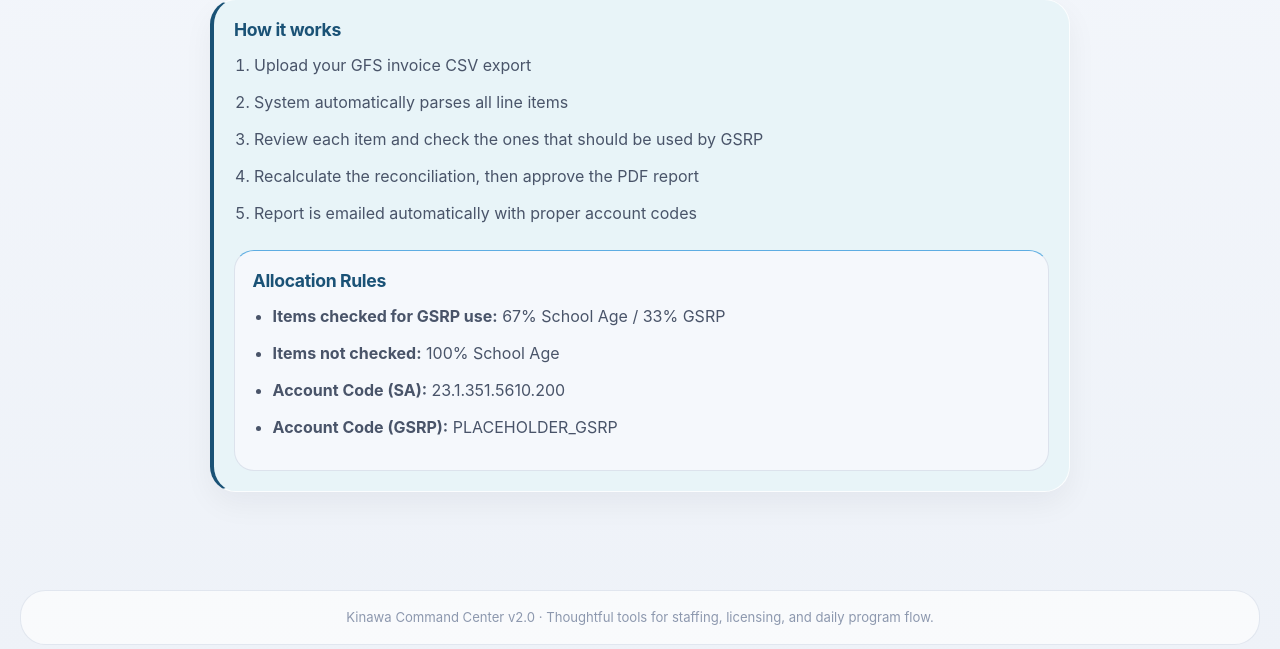
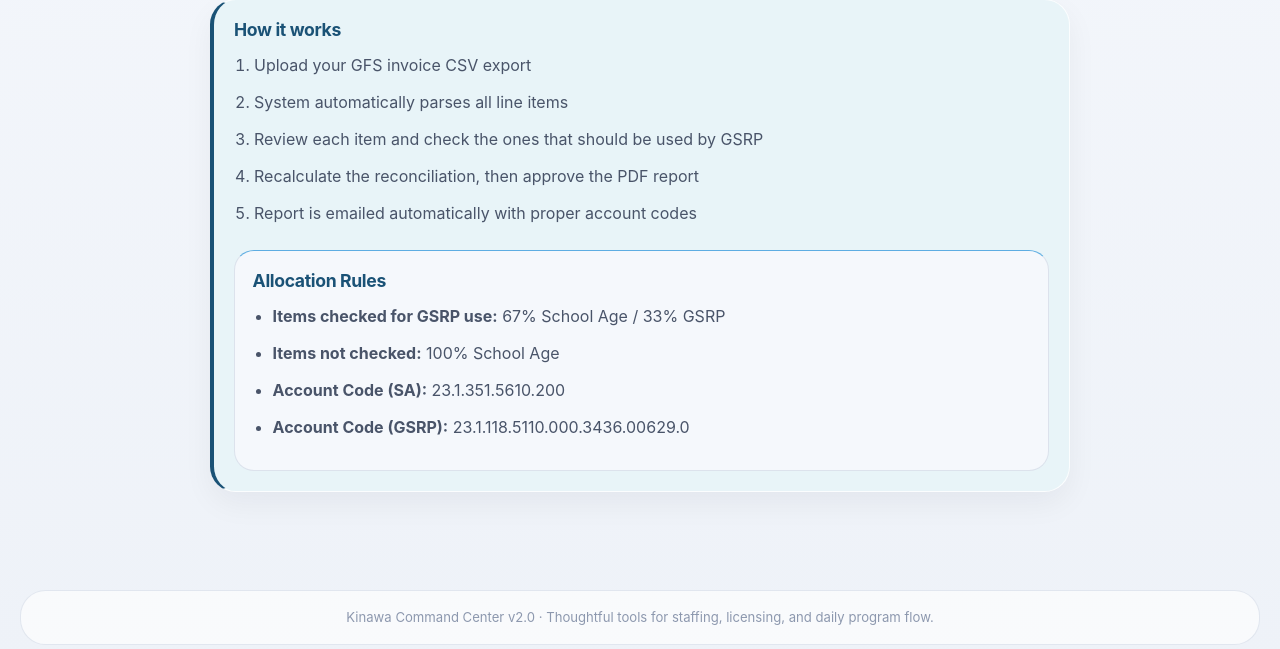
Before and after one commit to behindthegarage/kinawa-cc-v2, a Flask app: page /gfs/ in a window 1280 px wide. Shown: the part 735-1384 px from the top of the page. Run offline with Flask 3, Linux system fonts and the light colour scheme; the visitor is signed in with stand-in values (Sample User, id 1); data that the repository does not hold is empty.

Commit message:
Set real GSRP grant account code for GFS reconciliations

```diff
--- a/app/routes/gfs.py
+++ b/app/routes/gfs.py
@@ -17,7 +17,7 @@ bp = Blueprint('gfs', __name__, url_prefix='/gfs')
 
 # Account codes
 ACCOUNT_FOOD_SA = "23.1.351.5610.200"  # School Age - Food
-ACCOUNT_GRANT_GSRP = "PLACEHOLDER_GSRP"  # GSRP - Grant (placeholder)
+ACCOUNT_GRANT_GSRP = "23.1.118.5110.000.3436.00629.0"  # GSRP - Grant
 # Allocation percentages
 SA_PERCENT = 0.67
 GSRP_PERCENT = 0.33
--- a/app/templates/gfs/index.html
+++ b/app/templates/gfs/index.html
@@ -45,7 +45,7 @@
                 <li><strong>Items checked for GSRP use:</strong> 67% School Age / 33% GSRP</li>
                 <li><strong>Items not checked:</strong> 100% School Age</li>
                 <li><strong>Account Code (SA):</strong> 23.1.351.5610.200</li>
-                <li><strong>Account Code (GSRP):</strong> PLACEHOLDER_GSRP</li>
+                <li><strong>Account Code (GSRP):</strong> 23.1.118.5110.000.3436.00629.0</li>
             </ul>
         </div>
     </div>
```
